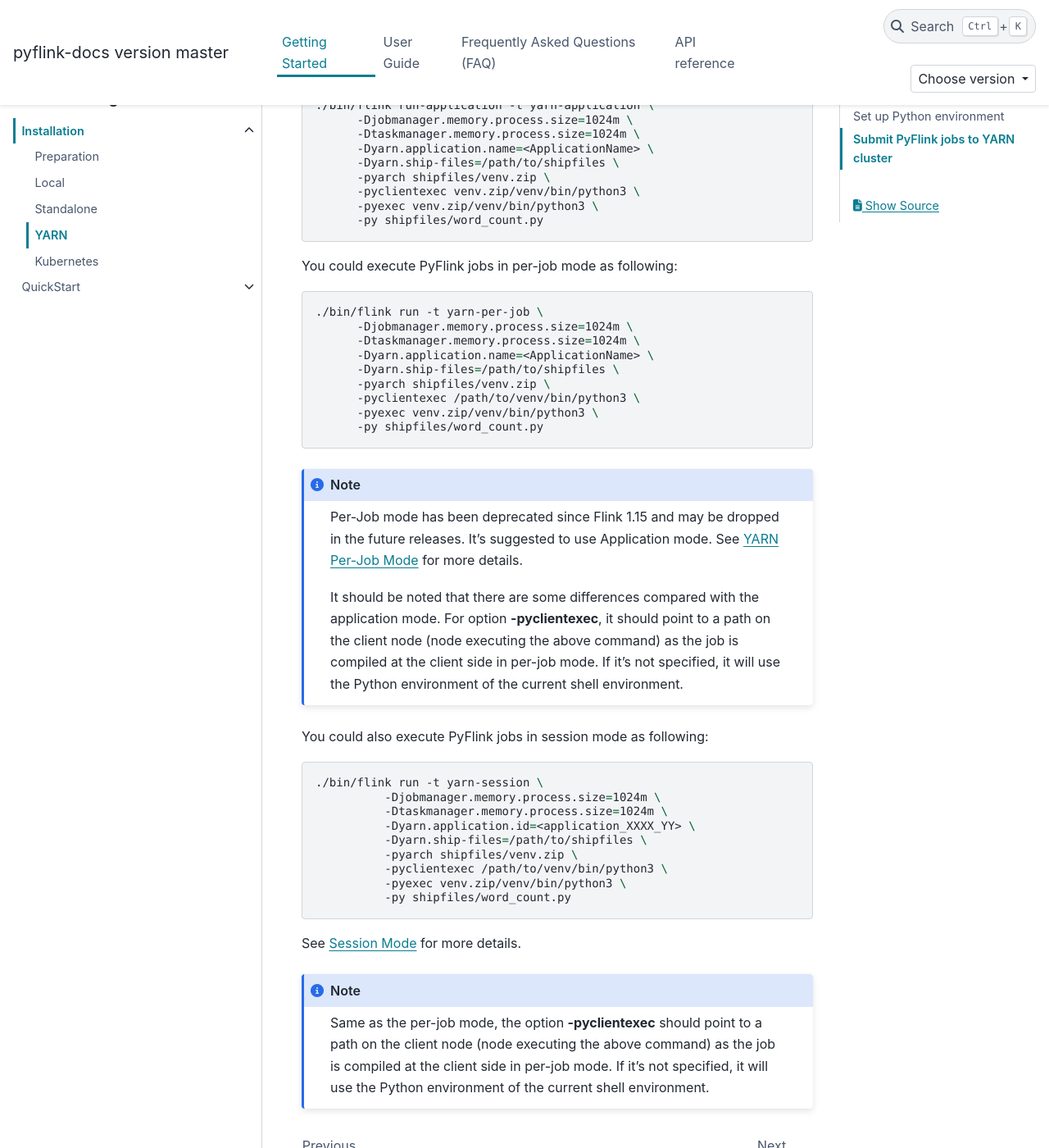
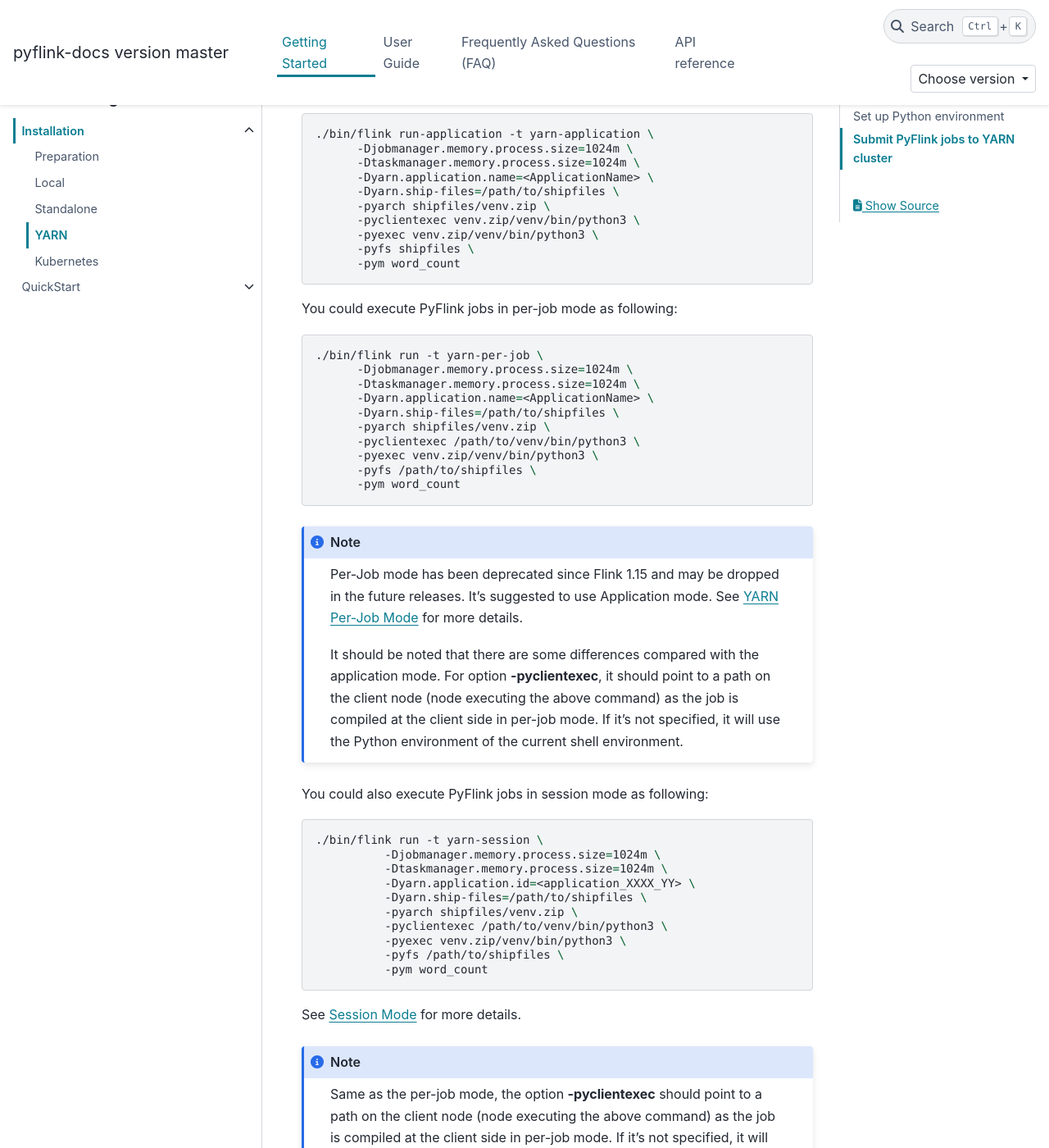
Before and after one commit to ververica/pyflink-docs, a Sphinx documentation site: the page built from docs/getting_started/installation/yarn.rst, in a window 1280 px wide and 1400 px high, scrolled down 2387 px. Shown: the whole window at 82% size. Built offline with Sphinx 7.4.7 and the PyData theme 0.15.4, drawn with Linux system fonts in a browser that asks for light colours; comment, search, counter and statistics services are not loaded; some of the changed text lies outside the part shown.

Commit message:
Update YARN installation guide

```diff
--- a/docs/getting_started/installation/yarn.rst
+++ b/docs/getting_started/installation/yarn.rst
@@ -49,7 +49,8 @@
           -Dyarn.application.name=<ApplicationName> \
           -pyclientexec /path/to/venv/bin/python3 \
           -pyexec /path/to/venv/bin/python3 \
-          -py word_count.py
+          -pyfs shipfiles \
+          -pym word_count
 
 In the above example, it assumes that there is already a Python virtual environment available at /path/to/venv on all
 the cluster nodes. It should be noted that options **-pyclientexec** and **-pyexec** are also
@@ -73,7 +74,8 @@
           -pyarch shipfiles/venv.zip \
           -pyclientexec venv.zip/venv/bin/python3 \
           -pyexec venv.zip/venv/bin/python3 \
-          -py shipfiles/word_count.py
+          -pyfs shipfiles \
+          -pym word_count
 
 In the above example, the Python virtual environment is specified via option **-pyarch**. It will be distributed to
 the cluster nodes during job execution. It should be noted that options **-pyclientexec** and **-pyexec** are also
@@ -114,7 +116,8 @@
           -pyarch shipfiles/venv.zip \
           -pyclientexec venv.zip/venv/bin/python3 \
           -pyexec venv.zip/venv/bin/python3 \
-          -py shipfiles/word_count.py
+          -pyfs shipfiles \
+          -pym word_count
 
 You could execute PyFlink jobs in per-job mode as following:
 
@@ -128,7 +131,8 @@
           -pyarch shipfiles/venv.zip \
           -pyclientexec /path/to/venv/bin/python3 \
           -pyexec venv.zip/venv/bin/python3 \
-          -py shipfiles/word_count.py
+          -pyfs /path/to/shipfiles \
+          -pym word_count
 
 .. note::
     Per-Job mode has been deprecated since Flink 1.15 and may be dropped in the future releases. It's suggested to use
@@ -150,7 +154,8 @@
               -pyarch shipfiles/venv.zip \
               -pyclientexec /path/to/venv/bin/python3 \
               -pyexec venv.zip/venv/bin/python3 \
-              -py shipfiles/word_count.py
+              -pyfs /path/to/shipfiles \
+              -pym word_count
 
 See `Session Mode <https://nightlies.apache.org/flink/flink-docs-stable/docs/deployment/resource-providers/yarn/#session-mode>`_ for more details.
 
```
